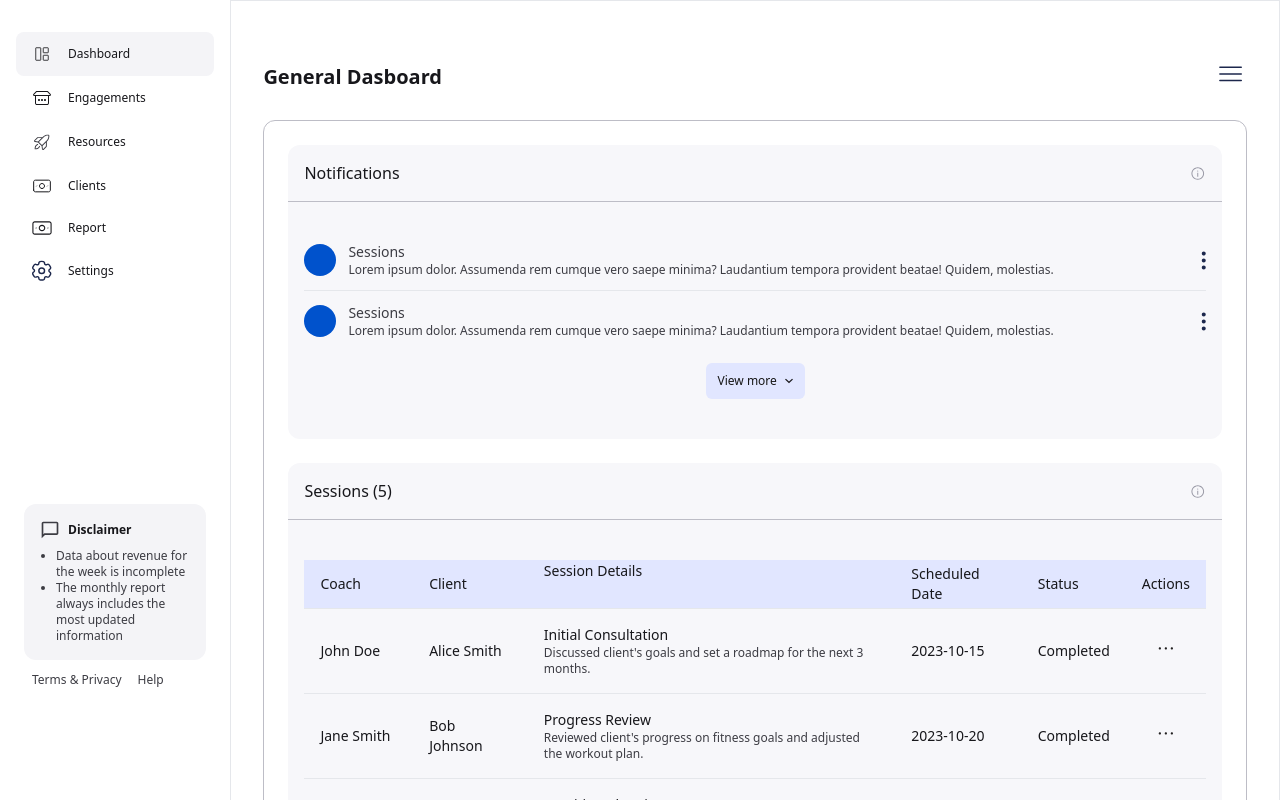
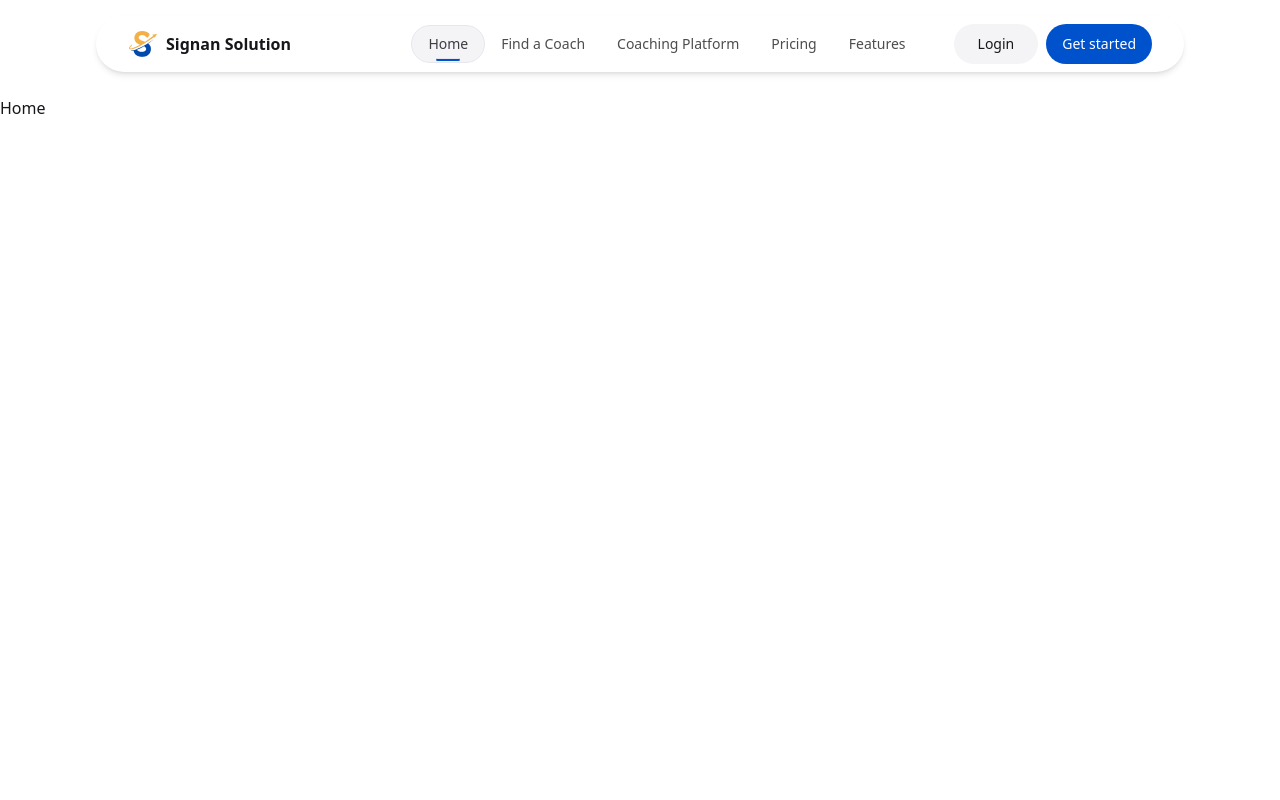
Before and after one commit to Coach-The-Student/signan-coach-web, a React (Vite) app: page / in a window 1280 px wide. Shown: the top 800 px of the page. Built offline with nearby package versions, Linux system fonts and the light colour scheme.

Commit message:
:sparkle: feat: Landing page update and layouts

```diff
--- a/src/components/base/Button.tsx
+++ b/src/components/base/Button.tsx
@@ -18,6 +18,7 @@ const buttonVariants = cva(
           "bg-secondary text-neutral-900 hover:bg-secondary/80 dark:bg-neutral-800 dark:text-neutral-50 dark:hover:bg-neutral-800/80",
         ghost: "hover:bg-neutral-100 hover:text-neutral-900 dark:hover:bg-neutral-800 dark:hover:text-neutral-50",
         link: "text-neutral-900 underline-offset-4 hover:underline dark:text-neutral-50",
+        grey: "bg-grey-light"
       },
       size: {
         default: "h-10 px-4 py-2",
--- /dev/null
+++ b/src/layouts/LayoutDashboardHeader.tsx
@@ -0,0 +1,82 @@
+import { Avatar, AvatarFallback, AvatarImage } from "@/components/inc"
+import { Link, Outlet } from "react-router-dom"
+import {
+  DropdownMenu,
+  DropdownMenuContent,
+  DropdownMenuItem,
+  DropdownMenuLabel,
+  DropdownMenuSeparator,
+  DropdownMenuTrigger,
+} from "@/components/inc"
+import Logo from "@/assets/logo.png"
+
+function LayoutDashboardHeader() {
+  const navs = [
+    {
+      title: "Coaching Dashboard",
+      href: ""
+    },
+    {
+      title: "Coaching Marketplace",
+      href: ""
+    },
+    {
+      title: "AI Content",
+      href: ""
+    },
+    {
+      title: "Home",
+      href: ""
+    }
+  ]
+
+  return (
+    <div>
+      <header className="w-full h-[5vh] md:h-[10vh] hidden lg:flex justify-between items-center px-6">
+        <div>
+          <img src={Logo} />
+        </div>
+        <div>
+          <nav>
+            <ul className="hidden md:flex gap-5 items-center">
+              {navs.map((nav) => (
+                <li>
+                  <Link to={nav.href} className="text-grey-text text-sm text-[#3A3A3ACC]">{nav.title}</Link>
+                </li>
+              ))}
+              <li>
+                <DropdownMenu>
+                  <DropdownMenuTrigger>
+                    <Avatar>
+                      <AvatarImage src="https://github.com/shadcn.png" alt="@shadcn" />
+                      <AvatarFallback>CN</AvatarFallback>
+                    </Avatar>
+                  </DropdownMenuTrigger>
+                  <DropdownMenuContent className="mr-4">
+                    <DropdownMenuLabel className="flex gap-2 items-center mb-4">
+                      <Avatar>
+                        <AvatarImage src="https://github.com/shadcn.png" alt="@shadcn" />
+                        <AvatarFallback>CN</AvatarFallback>
+                      </Avatar>
+                      <div className="flex flex-col">
+                        <h4 className="text-sm font-medium">Nelson Mandela</h4>
+                        <span className="text-xs text-grey-text font-normal">nelson@gmail.com</span>
+                      </div>
+                    </DropdownMenuLabel>
+                    <DropdownMenuItem>Settings</DropdownMenuItem>
+                    <DropdownMenuItem>Help</DropdownMenuItem>
+                    <DropdownMenuSeparator />
+                    <DropdownMenuItem>Logout</DropdownMenuItem>
+                  </DropdownMenuContent>
+                </DropdownMenu>
+              </li>
+            </ul>
+          </nav>
+        </div>
+      </header>
+      <Outlet />
+    </div>
+  )
+}
+
+export default LayoutDashboardHeader
--- a/src/layouts/LayoutSidebar.tsx
+++ b/src/layouts/LayoutDashboardSidebar.tsx
@@ -1,10 +1,10 @@
+import * as icons from "@/assets/icons"
 import { getScreenWidth } from "@/helpers"
 import { useEffect, useState } from "react"
 import { NavLink, Outlet } from "react-router-dom"
-import { data, LayoutTabbar } from "."
-import * as icons from "@/assets/icons"
+import { data, LayoutDashboardTabbar } from "."
 
-function LayoutSidebar() {
+function LayoutDashboardSidebar() {
   const [ breakPoint, setBreakPoint ] = useState("")
 
   useEffect(() => {
@@ -17,15 +17,15 @@ function LayoutSidebar() {
     })
   }, [])
 
-  if (breakPoint === "md" || breakPoint === "sm") return <LayoutTabbar />
+  if (breakPoint === "md" || breakPoint === "sm") return <LayoutDashboardTabbar />
   return (
     <div className="flex">
       <aside className="fixed w-[18%] h-[90vh] px-4 py-8 flex flex-col justify-between">
         <nav>
           <ul className="flex flex-col">
-            {data.navs.map((nav) => (
+            {data.dashboard_navs.map((nav) => (
               <li>
-                <NavLink to={nav.href} className={({isActive}) => `${isActive && "bg-grey-light"} w-full py-3 px-4 rounded-lg text-xs font-medium flex items-center gap-4`}>
+                <NavLink to={`/dashboard${nav.href ? `/${nav.href}` : ""}`} className={({isActive}) => `${isActive && "bg-grey-light"} w-full py-3 px-4 rounded-lg text-xs font-medium flex items-center gap-4`}>
                   {/* todo: write correct dynamic types */}
                   {/* @ts-ignore: icon names exist as icons */}
                   <img src={icons[nav.icon]} width={20} />
@@ -59,4 +59,4 @@ function LayoutSidebar() {
   )
 }
 
-export default LayoutSidebar
+export default LayoutDashboardSidebar
--- a/src/layouts/LayoutTabbar.tsx
+++ b/src/layouts/LayoutDashboardTabbar.tsx
@@ -2,13 +2,13 @@ import { NavLink, Outlet } from 'react-router-dom'
 import { data } from "."
 import * as icons from "@/assets/icons"
 
-function LayoutTabbar() {
+function LayoutDashboardTabbar() {
   return (
     <div className="mb-24">
       <Outlet />
       <nav className="fixed bottom-0 w-full left-0 py-4 border-t bg-white px-2">
         <ul className="flex justify-between">
-          {data.navs.map((nav) => (
+          {data.dashboard_navs.map((nav) => (
             <li className='flex flex-col items-center w-full'>
               <NavLink to={nav.href} className={({isActive}) => `${isActive && "bg-grey-light"} w-8 py-2 rounded-lg text-[10px] font-medium flex flex-col items-center`}>
                 {/* todo: write correct dynamic types */}
@@ -24,4 +24,4 @@ function LayoutTabbar() {
   )
 }
 
-export default LayoutTabbar
+export default LayoutDashboardTabbar
--- a/src/layouts/LayoutHeader.tsx
+++ b/src/layouts/LayoutHeader.tsx
@@ -1,81 +1,45 @@
-import { Avatar, AvatarFallback, AvatarImage } from "@/components/inc"
-import { Link, Outlet } from "react-router-dom"
-import {
-  DropdownMenu,
-  DropdownMenuContent,
-  DropdownMenuItem,
-  DropdownMenuLabel,
-  DropdownMenuSeparator,
-  DropdownMenuTrigger,
-} from "@/components/inc"
 import Logo from "@/assets/logo.png"
+import { Button } from "@/components/base"
+import { NavLink, Outlet } from "react-router-dom"
+import { data } from "."
 
 function LayoutHeader() {
-  const navs = [
-    {
-      title: "Coaching Dashboard",
-      href: ""
-    },
-    {
-      title: "Coaching Marketplace",
-      href: ""
-    },
-    {
-      title: "AI Content",
-      href: ""
-    },
-    {
-      title: "Home",
-      href: ""
-    }
-  ]
-
   return (
-    <div>
-      <header className="w-full h-[5vh] md:h-[10vh] hidden lg:flex justify-between items-center px-6">
-        <div>
-          <img src={Logo} />
-        </div>
-        <div>
-          <nav>
-            <ul className="hidden md:flex gap-5 items-center">
-              {navs.map((nav) => (
+    <>
+      <header className="fixed top-4 px-24 w-full">
+        <div className="flex justify-between items-center w-full py-2 px-8 shadow-md rounded-full">
+          <div className="flex items-center gap-2">
+            <img src={Logo} />
+            <h1 className="font-bold">Signan Solution</h1>
+          </div>
+          <nav className="flex gap-8">
+            <ul className="flex items-center">
+              {data.navs.map((nav) => (
                 <li>
-                  <Link to={nav.href} className="text-grey-text text-sm text-[#3A3A3ACC]">{nav.title}</Link>
+                  <NavLink
+                    to={nav.href}
+                    className={({isActive}) => `${isActive && "bg-grey-light border text-grey-text"} relative text-[#4D4D4D] w-full py-2 px-4 rounded-full text-sm font-medium flex flex-col items-center gap-4`}
+                    children={({isActive}) => (
+                      <>
+                        <span>{nav.title}</span>
+                        <hr className={`${isActive ? "opacity-100" : "opacity-0"} absolute bottom-[1px] w-1/3 h-[3px] bg-primary rounded-full`} />
+                      </>
+                    )}
+                  />
                 </li>
               ))}
-              <li>
-              <DropdownMenu>
-                <DropdownMenuTrigger>
-                  <Avatar>
-                    <AvatarImage src="https://github.com/shadcn.png" alt="@shadcn" />
-                    <AvatarFallback>CN</AvatarFallback>
-                  </Avatar>
-                </DropdownMenuTrigger>
-                <DropdownMenuContent className="mr-4">
-                  <DropdownMenuLabel className="flex gap-2 items-center mb-4">
-                    <Avatar>
-                      <AvatarImage src="https://github.com/shadcn.png" alt="@shadcn" />
-                      <AvatarFallback>CN</AvatarFallback>
-                    </Avatar>
-                    <div className="flex flex-col">
-                      <h4 className="text-sm font-medium">Nelson Mandela</h4>
-                      <span className="text-xs text-grey-text font-normal">nelson@gmail.com</span>
-                    </div>
-                  </DropdownMenuLabel>
-                  <DropdownMenuItem>Settings</DropdownMenuItem>
-                  <DropdownMenuItem>Help</DropdownMenuItem>
-                  <DropdownMenuSeparator />
-                  <DropdownMenuItem>Logout</DropdownMenuItem>
-                </DropdownMenuContent>
-              </DropdownMenu>
-              </li>
             </ul>
+            <div className="flex gap-2">
+              <Button variant="grey" className="rounded-full px-6">Login</Button>
+              <Button className="rounded-full">Get started</Button>
+            </div>
           </nav>
         </div>
       </header>
-      <Outlet />
-    </div>
+      <main className="pt-24">
+        <Outlet />
+      </main>
+    </>
   )
 }
 
--- a/src/layouts/data.json
+++ b/src/layouts/data.json
@@ -1,5 +1,27 @@
 {
   "navs": [
+    {
+      "title": "Home",
+      "href": "/"
+    },
+    {
+      "title": "Find a Coach",
+      "href": "/find-coach"
+    },
+    {
+      "title": "Coaching Platform",
+      "href": "/coaching"
+    },
+    {
+      "title": "Pricing",
+      "href": "/pricing"
+    },
+    {
+      "title": "Features",
+      "href": "/features"
+    }
+  ],
+  "dashboard_navs": [
     {
       "title": "Dashboard",
       "href": "",
--- a/src/layouts/index.ts
+++ b/src/layouts/index.ts
@@ -1,4 +1,5 @@
 export { default as LayoutHeader } from "./LayoutHeader"
-export { default as LayoutSidebar } from "./LayoutSidebar"
-export { default as LayoutTabbar } from "./LayoutTabbar"
+export { default as LayoutDashboardHeader } from "./LayoutDashboardHeader"
+export { default as LayoutDashboardSidebar } from "./LayoutDashboardSidebar"
+export { default as LayoutDashboardTabbar } from "./LayoutDashboardTabbar"
 export { default as data } from "./data.json"
--- a/src/pages/dashboard/Dashboard.tsx
+++ b/src/pages/dashboard/Dashboard.tsx
@@ -1,15 +1,11 @@
 import { addClient, createInvoice, dropdown, moreBars, settings } from "@/assets/icons"
 import { Button } from "@/components/base"
-import { Card, HorizontalLine } from "@/components/inc"
+import {
+  Card, DropdownMenu,
+  DropdownMenuContent,
+  DropdownMenuItem, DropdownMenuTrigger, HorizontalLine
+} from "@/components/inc"
 import { Notification, SessionsTable, Tasks } from "./components"
-import {
-  DropdownMenu,
-  DropdownMenuContent,
-  DropdownMenuItem,
-  DropdownMenuLabel,
-  DropdownMenuSeparator,
-  DropdownMenuTrigger,
-} from "@/components/inc"
 
 function Dashboard() {
   const notifications = [
--- /dev/null
+++ b/src/pages/landing-page/home/Home.tsx
@@ -0,0 +1,8 @@
+
+function Home() {
+  return (
+    <div>Home</div>
+  )
+}
+
+export default Home
--- /dev/null
+++ b/src/pages/landing-page/home/index.ts
@@ -0,0 +1 @@
+export { default as Home } from "./Home"
--- a/src/routes/index.tsx
+++ b/src/routes/index.tsx
@@ -1,6 +1,7 @@
 import { lazy } from "react";
 import { Routes, Route } from "react-router";
 
+const Home = lazy(() => import("@/pages/landing-page/home/Home"));
 const Dashboard = lazy(() => import('@/pages/dashboard/Dashboard'));
 const ConfirmEmail = lazy(() => import('@/pages/auth/resetPassword/ConfirmEmail'));
 const Login = lazy(() => import('@/pages/auth/Login'));
@@ -8,13 +9,20 @@ const NewPassword = lazy(() => import('@/pages/auth/resetPassword/NewPassword'))
 const Register = lazy(() => import('@/pages/auth/Register'));
 const VerifyEmail = lazy(() => import('@/pages/auth/VerifyEmail'));
 const LayoutAuth = lazy(() => import('@/pages/auth/layouts/LayoutAuth'));
+const LayoutDashboardHeader = lazy(() => import('@/layouts/LayoutDashboardHeader'));
 const LayoutHeader = lazy(() => import('@/layouts/LayoutHeader'));
-const LayoutSidebar = lazy(() => import('@/layouts/LayoutSidebar'));
+const LayoutDashboardSidebar = lazy(() => import('@/layouts/LayoutDashboardSidebar'));
 
 function Router() {
   return (
     <Routes>
+      {/* landing page */}
+      <Route element={<LayoutHeader />}>
+        <Route path="" element={<Home />} />
+      </Route>
+
       {/* auth */}
+      <Route path="/dashboard">
         <Route element={<LayoutAuth />}>
           <Route path="login" element={<Login />} />
           <Route path="register" element={<Register />} />
@@ -26,9 +34,10 @@ function Router() {
         </Route>
 
         {/* dashboard */}
-      <Route element={<LayoutHeader />}>
-        <Route element={<LayoutSidebar />}>
+        <Route element={<LayoutDashboardHeader />}>
+          <Route element={<LayoutDashboardSidebar />}>
             <Route path="" element={<Dashboard />} />
+          </Route>
         </Route>
       </Route>
     </Routes>
```
Also changed, not shown: src/pages/landing-page/home/sections/index.ts (added). Lines whose indentation alone changed are shown as unchanged.
